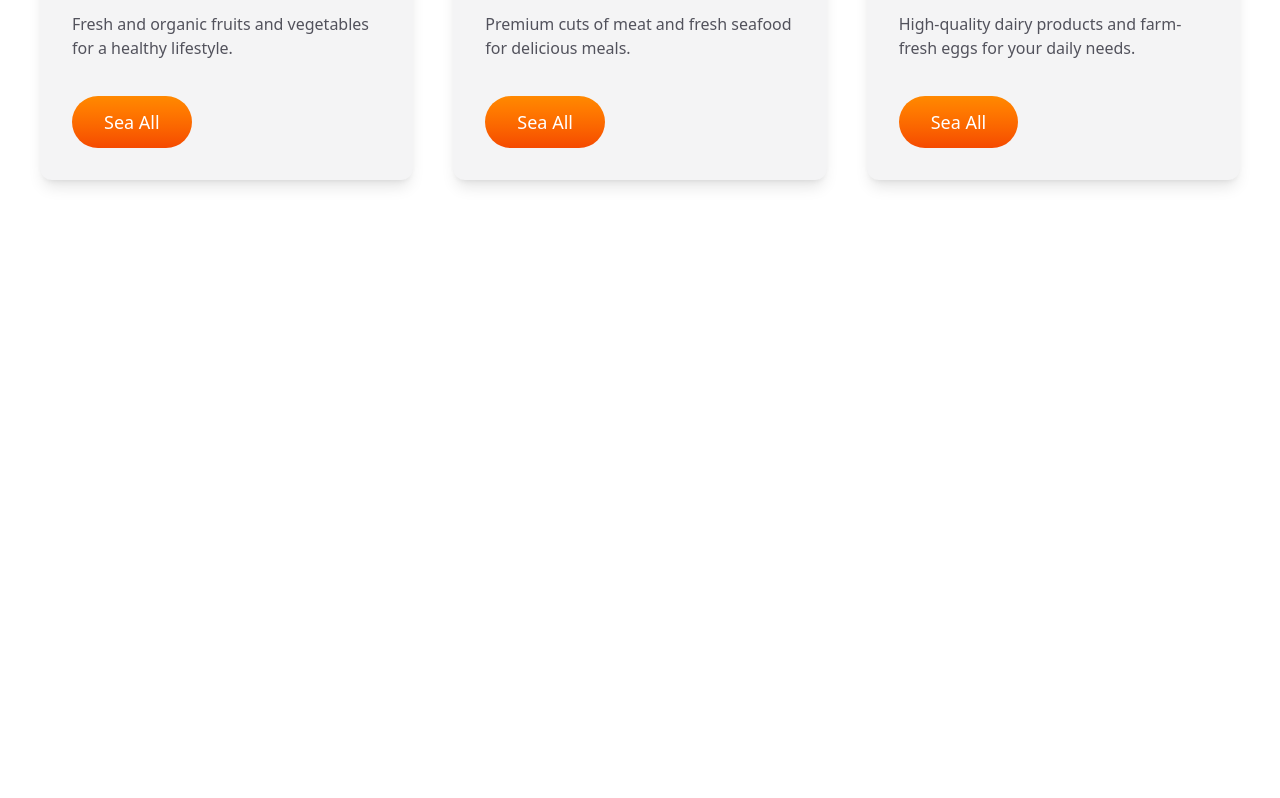
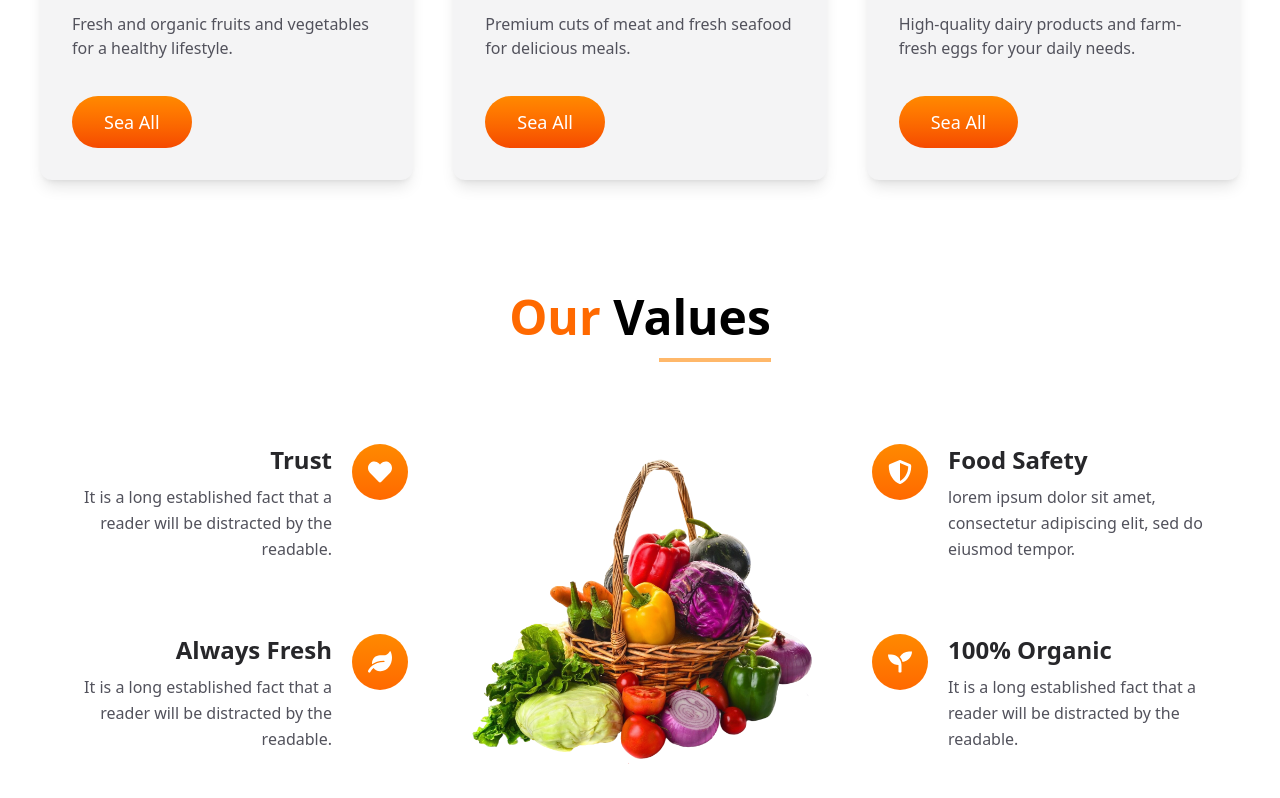
Before and after one commit to siddhugurubhetti8483/React-js-projects, a React (Vite) app in the folder grocify-website/: page / in a window 1280 px wide. Shown: the part 1246-2044 px from the top of the page. Before the commit the page ends 1466 px from the top, so only its background shows below. Built offline with nearby package versions, Linux system fonts and the light colour scheme.

Commit message:
Value Section completed with responsive

```diff
--- a/grocify-website/src/components/Category/Category.jsx
+++ b/grocify-website/src/components/Category/Category.jsx
@@ -6,13 +6,17 @@
 import Button from "../Button/Button";
 
 const Category = () => {
-  const renderCards = category.map(({ name, description, image }) => {
+  const renderCards = category.map(({ name, description, image, id }) => {
     return (
       // Card
-      <div className="flex-1 basis-[300px]">
+      <div className="flex-1 basis-[300px]" key={id}>
         {/* card image */}
         <div className=" w-full min-h-[30vh] relative -mb-10">
-          <img src={image} alt={name} className="absolute bottom-0 max-w-full h-auto" />
+          <img
+            src={image}
+            alt={name}
+            className="absolute bottom-0 max-w-full h-auto"
+          />
         </div>
 
         {/* card content */}
--- a/grocify-website/src/components/Home/Home.jsx
+++ b/grocify-website/src/components/Home/Home.jsx
@@ -2,6 +2,7 @@
 import Navbar from "../Navbar/Navbar";
 import Hero from "../Hero/Hero";
 import Category from "../Category/Category";
+import Values from "../Values/Values";
 
 const Home = () => {
   return (
@@ -9,6 +10,7 @@
       <Navbar />
       <Hero />
       <Category />
+      <Values />
     </div>
   );
 };
--- /dev/null
+++ b/grocify-website/src/components/Values/Values.jsx
@@ -0,0 +1,143 @@
+import React from "react";
+import Heading from "../Heading/Heading";
+import { FaHeart, FaLeaf, FaShieldAlt, FaSeedling } from "react-icons/fa";
+import Basket from "../../assets/basket-full-vegetables.png";
+
+const Values = () => {
+  const value = [
+    {
+      id: 1,
+      title: "Trust",
+      description:
+        "It is a long established fact that a reader will be distracted by the readable.",
+      icon: <FaHeart />,
+    },
+    {
+      id: 2,
+      title: "Always Fresh",
+      description:
+        "It is a long established fact that a reader will be distracted by the readable.",
+      icon: <FaLeaf />,
+    },
+    {
+      id: 3,
+      title: "Food Safety",
+      description:
+        "lorem ipsum dolor sit amet, consectetur adipiscing elit, sed do eiusmod tempor.",
+      icon: <FaShieldAlt />,
+    },
+    {
+      id: 4,
+      title: "100% Organic",
+      description:
+        "It is a long established fact that a reader will be distracted by the readable.",
+      icon: <FaSeedling />,
+    },
+  ];
+
+  const leftValues = value
+    .slice(0, 2)
+    .map(({ id, title, description, icon }) => (
+      <div
+        key={id}
+        className="flex flex-col sm:flex-row lg:flex-row-reverse items-center sm:items-start gap-4 sm:gap-5 text-center sm:text-left lg:text-right"
+      >
+        <span className="flex justify-center items-center text-xl sm:text-2xl text-white bg-gradient-to-b from-orange-400 to-orange-500 w-12 h-12 sm:w-14 sm:h-14 rounded-full shrink-0">
+          {icon}
+        </span>
+        <div className="flex-1">
+          <h3 className="text-zinc-800 text-lg sm:text-xl lg:text-2xl font-bold">
+            {title}
+          </h3>
+          <p className="text-zinc-600 mt-2 text-sm sm:text-base leading-relaxed">
+            {description}
+          </p>
+        </div>
+      </div>
+    ));
+
+  const rightValues = value.slice(2).map(({ id, title, description, icon }) => (
+    <div
+      key={id}
+      className="flex flex-col sm:flex-row items-center sm:items-start gap-4 sm:gap-5 text-center sm:text-left"
+    >
+      <span className="flex justify-center items-center text-xl sm:text-2xl text-white bg-gradient-to-b from-orange-400 to-orange-500 w-12 h-12 sm:w-14 sm:h-14 rounded-full shrink-0">
+        {icon}
+      </span>
+      <div className="flex-1">
+        <h3 className="text-zinc-800 text-lg sm:text-xl lg:text-2xl font-bold">
+          {title}
+        </h3>
+        <p className="text-zinc-600 mt-2 text-sm sm:text-base leading-relaxed">
+          {description}
+        </p>
+      </div>
+    </div>
+  ));
+
+  return (
+    <section className="w-full">
+      <div className="max-w-[1400px] mx-auto px-4 sm:px-6 md:px-8 lg:px-10 py-8 sm:py-10 md:py-12 lg:py-16">
+        <Heading highlight="Our" Heading="Values" />
+
+        {/* Mobile & Tablet: Stack Everything Vertically */}
+        <div className="lg:hidden mt-8 sm:mt-10">
+          {/* Show all values in a single column on mobile/tablet */}
+          <div className="flex flex-col gap-6 sm:gap-8">
+            {value.map(({ id, title, description, icon }) => (
+              <div
+                key={id}
+                className="flex flex-row sm:flex-row sm:items-start gap-8 sm:gap-5 sm:text-left"
+              >
+                <span className="flex justify-center items-center text-xl sm:text-2xl text-white bg-gradient-to-b from-orange-400 to-orange-500 w-12 h-12 sm:w-14 sm:h-14 rounded-full shrink-0">
+                  {icon}
+                </span>
+                <div className="flex-1">
+                  <h3 className="text-zinc-800 text-lg sm:text-xl font-bold">
+                    {title}
+                  </h3>
+                  <p className="text-zinc-600 mt-2 text-sm sm:text-base leading-relaxed">
+                    {description}
+                  </p>
+                </div>
+              </div>
+            ))}
+          </div>
+
+          {/* Show image ONLY on tablet (hidden on mobile) */}
+          <div className="hidden mt-8 sm:mt-10">
+            <img
+              src={Basket}
+              alt="Basket of Vegetables"
+              className="max-w-[320px] md:max-w-[380px] w-full mx-auto"
+            />
+          </div>
+        </div>
+
+        {/* Desktop: Three Column Layout */}
+        <div className="hidden lg:flex items-center gap-8 xl:gap-12 mt-12">
+          {/* Left Values */}
+          <div className="flex flex-col gap-8 xl:gap-18 flex-1">
+            {leftValues}
+          </div>
+
+          {/* Center Image */}
+          <div className="flex justify-center flex-1">
+            <img
+              src={Basket}
+              alt="Basket of Vegetables"
+              className="max-w-[300px] xl:max-w-[350px] w-full"
+            />
+          </div>
+
+          {/* Right Values */}
+          <div className="flex-1 gap-8 xl:gap-18 flex flex-col">
+            {rightValues}
+          </div>
+        </div>
+      </div>
+    </section>
+  );
+};
+
+export default Values;
```
